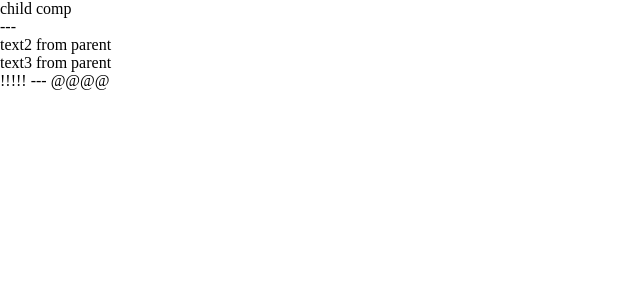
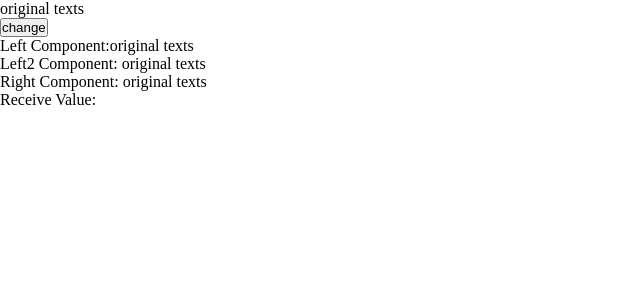
Before and after one commit to CooCoders/Co-Learning, a Vue app in the folder Vite+Vue3/vvue-demo1/: page / in a window 1280 px wide. Shown: the top 300 px of the page, without its empty margins (0-640 px from the left). Built offline with nearby package versions, Linux system fonts and the light colour scheme.

Commit message:
vue3 inject

```diff
--- a/Vite+Vue3/vvue-demo1/src/App.vue
+++ b/Vite+Vue3/vvue-demo1/src/App.vue
@@ -13,7 +13,8 @@ import WatcherVue from './components/Watcher.vue'
 import RootVue from './components/props/Root.vue'
 // import ParentVue from './components/review/Parent.vue'
 import ParentVue from './components/fallthrough-attrs/Parent.vue'
-import DemoVue from './components/slots/Demo.vue'
+// import DemoVue from './components/slots/Demo.vue'
+import DemoVue from './components/inject-value/Demo.vue'
 </script>
 
 <template>
--- /dev/null
+++ b/Vite+Vue3/vvue-demo1/src/components/inject-value/Demo.vue
@@ -0,0 +1,24 @@
+<template>
+  <div>
+    <p>{{ text }}</p>
+    <button @click="chg">change</button>
+    <LeftVue></LeftVue>
+    <RightVue></RightVue>
+
+    <p>Receive Value: {{ rtext }}</p>
+  </div>
+</template>
+
+<script setup>
+import { ref, reactive, provide, inject } from 'vue'
+import LeftVue from './Left.vue'
+import RightVue from './Right.vue'
+
+const rtext = inject('stext')
+const text = ref('original texts')
+provide('txt', text)
+const chg = () => {
+  text.value = 'changed texts'
+}
+</script>
+<style scoped></style>
--- /dev/null
+++ b/Vite+Vue3/vvue-demo1/src/components/inject-value/Left.vue
@@ -0,0 +1,14 @@
+<template>
+  <div>
+    <p>Left Component:{{ text }}</p>
+    <Left2Vue></Left2Vue>
+  </div>
+</template>
+
+<script setup>
+import { ref, reactive, inject } from 'vue'
+import Left2Vue from './Left2.vue'
+
+const text = inject('txt')
+</script>
+<style scoped></style>
--- /dev/null
+++ b/Vite+Vue3/vvue-demo1/src/components/inject-value/Left2.vue
@@ -0,0 +1,14 @@
+<template>
+  <div>
+    <p>Left2 Component: {{ text }}</p>
+  </div>
+</template>
+
+<script setup>
+import { ref, reactive, inject, provide } from 'vue'
+
+const text = inject('txt')
+
+const sendText = provide('stext', 'from child')
+</script>
+<style scoped></style>
--- /dev/null
+++ b/Vite+Vue3/vvue-demo1/src/components/inject-value/Right.vue
@@ -0,0 +1,12 @@
+<template>
+  <div>
+    <p>Right Component: {{ text }}</p>
+  </div>
+</template>
+
+<script setup>
+import { ref, reactive, inject } from 'vue'
+
+const text = inject('txt')
+</script>
+<style scoped></style>
```
